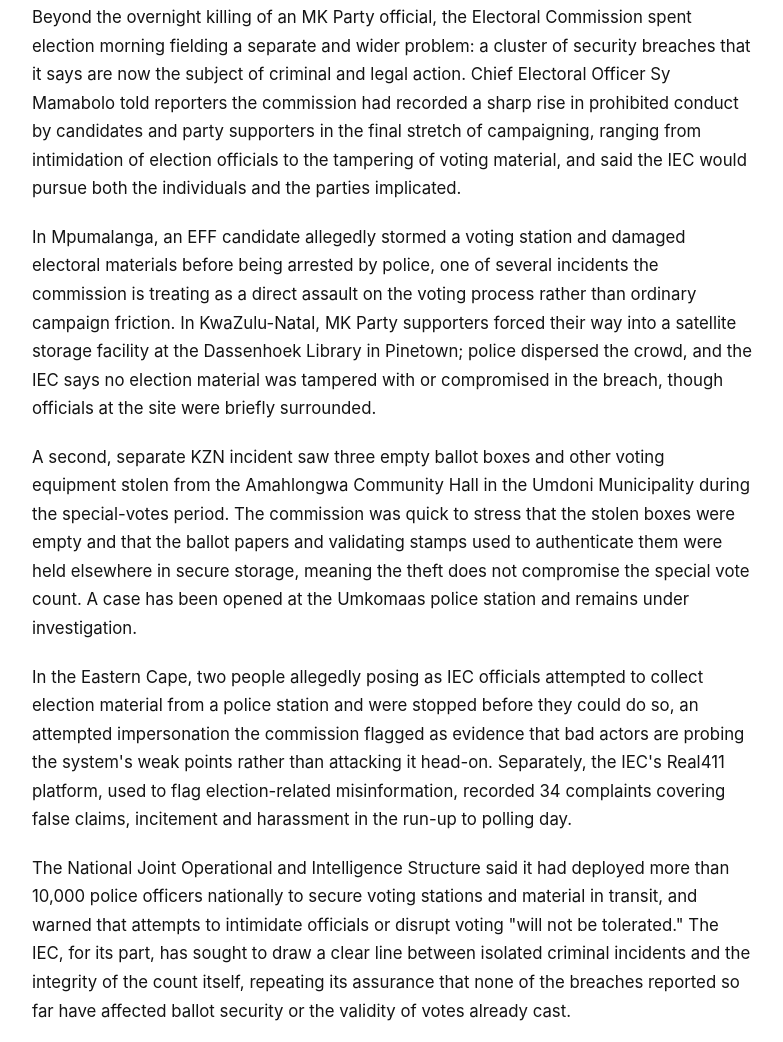
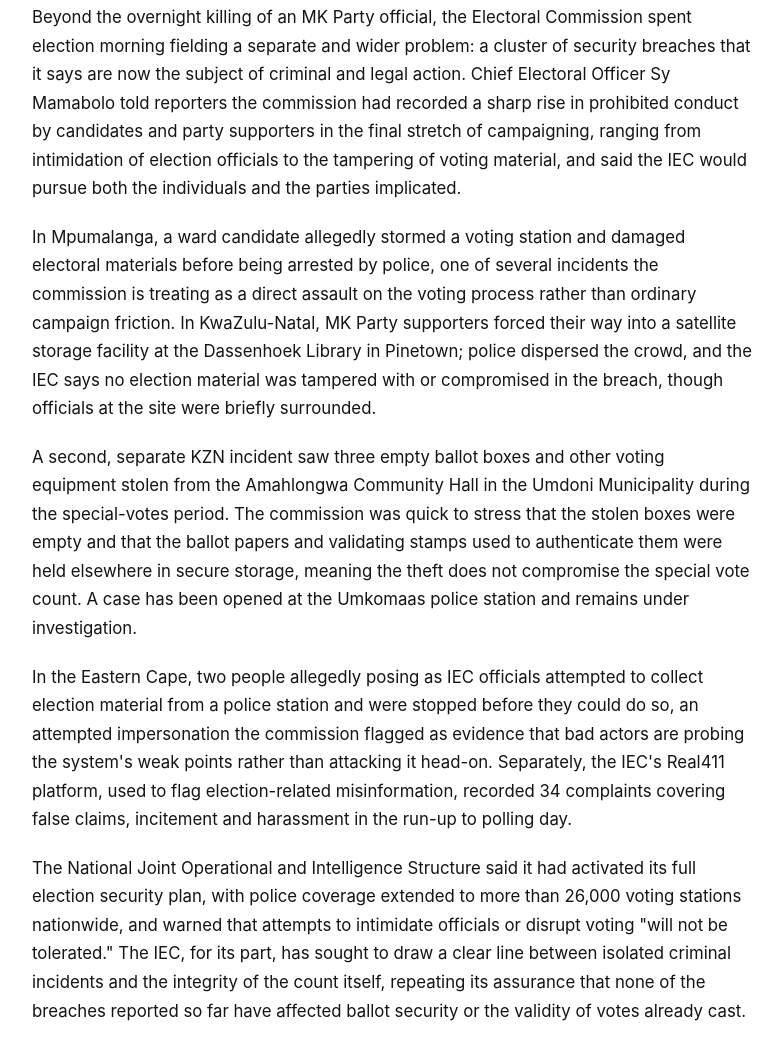
Before and after one commit to rajeshyandrathi/the-southern-wire, a plain HTML site: page posts/2026-11-04-iec-election-day-security-incidents.html in a window 1280 px wide. Shown: the part 743-1785 px from the top of the page, without its empty margins (248-1031 px from the left). Drawn offline with Linux system fonts and the light colour scheme.

Commit message:
Correction: remove unverified party name and police deployment figure from election-security story
The Mpumalanga candidate's party affiliation and a specific national
police deployment number could not be corroborated against reputable
sources and have been replaced with verified, sourced details.

Co-Authored-By: Claude Sonnet 5 <noreply@anthropic.com>

```diff
--- a/posts/2026-11-04-iec-election-day-security-incidents.html
+++ b/posts/2026-11-04-iec-election-day-security-incidents.html
@@ -52,10 +52,10 @@
 
   <article>
     <p>Beyond the overnight killing of an MK Party official, the Electoral Commission spent election morning fielding a separate and wider problem: a cluster of security breaches that it says are now the subject of criminal and legal action. Chief Electoral Officer Sy Mamabolo told reporters the commission had recorded a sharp rise in prohibited conduct by candidates and party supporters in the final stretch of campaigning, ranging from intimidation of election officials to the tampering of voting material, and said the IEC would pursue both the individuals and the parties implicated.</p>
-    <p>In Mpumalanga, an EFF candidate allegedly stormed a voting station and damaged electoral materials before being arrested by police, one of several incidents the commission is treating as a direct assault on the voting process rather than ordinary campaign friction. In KwaZulu-Natal, MK Party supporters forced their way into a satellite storage facility at the Dassenhoek Library in Pinetown; police dispersed the crowd, and the IEC says no election material was tampered with or compromised in the breach, though officials at the site were briefly surrounded.</p>
+    <p>In Mpumalanga, a ward candidate allegedly stormed a voting station and damaged electoral materials before being arrested by police, one of several incidents the commission is treating as a direct assault on the voting process rather than ordinary campaign friction. In KwaZulu-Natal, MK Party supporters forced their way into a satellite storage facility at the Dassenhoek Library in Pinetown; police dispersed the crowd, and the IEC says no election material was tampered with or compromised in the breach, though officials at the site were briefly surrounded.</p>
     <p>A second, separate KZN incident saw three empty ballot boxes and other voting equipment stolen from the Amahlongwa Community Hall in the Umdoni Municipality during the special-votes period. The commission was quick to stress that the stolen boxes were empty and that the ballot papers and validating stamps used to authenticate them were held elsewhere in secure storage, meaning the theft does not compromise the special vote count. A case has been opened at the Umkomaas police station and remains under investigation.</p>
     <p>In the Eastern Cape, two people allegedly posing as IEC officials attempted to collect election material from a police station and were stopped before they could do so, an attempted impersonation the commission flagged as evidence that bad actors are probing the system's weak points rather than attacking it head-on. Separately, the IEC's Real411 platform, used to flag election-related misinformation, recorded 34 complaints covering false claims, incitement and harassment in the run-up to polling day.</p>
-    <p>The National Joint Operational and Intelligence Structure said it had deployed more than 10,000 police officers nationally to secure voting stations and material in transit, and warned that attempts to intimidate officials or disrupt voting "will not be tolerated." The IEC, for its part, has sought to draw a clear line between isolated criminal incidents and the integrity of the count itself, repeating its assurance that none of the breaches reported so far have affected ballot security or the validity of votes already cast.</p>
+    <p>The National Joint Operational and Intelligence Structure said it had activated its full election security plan, with police coverage extended to more than 26,000 voting stations nationwide, and warned that attempts to intimidate officials or disrupt voting "will not be tolerated." The IEC, for its part, has sought to draw a clear line between isolated criminal incidents and the integrity of the count itself, repeating its assurance that none of the breaches reported so far have affected ballot security or the validity of votes already cast.</p>
     <p>Taken together, the incidents add a harder edge to what was already being billed as the most tightly contested local election in a generation, and they are likely to feature heavily in post-election disputes over individual ward results, particularly in the KwaZulu-Natal municipalities where tensions have run highest. For now, the commission says its priority is finishing the count it started at 7am, not refereeing the fights breaking out around its edges.</p>
   </article>
 
```
